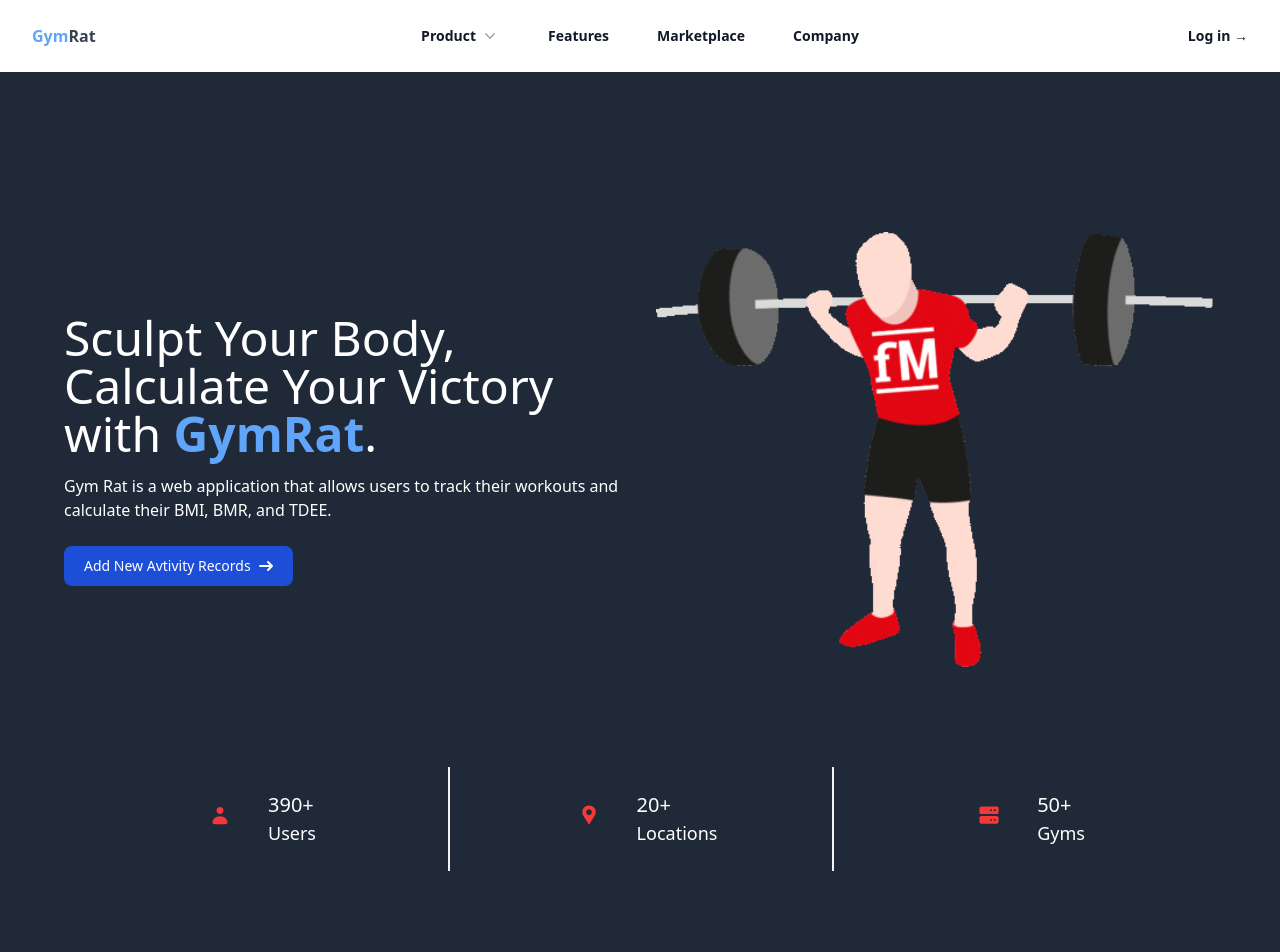
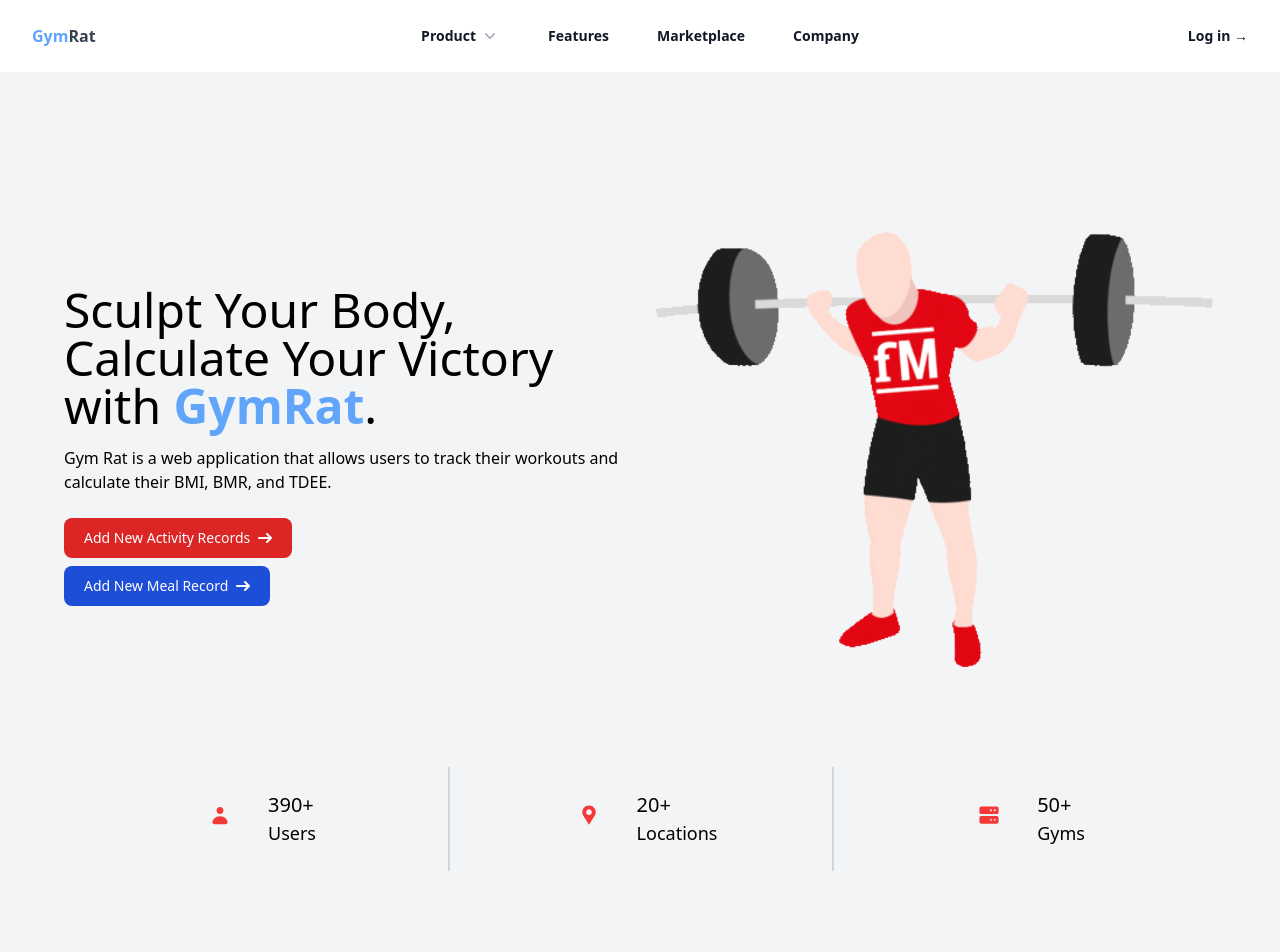
Before and after one commit to lcy-lin/gymrat-frontend, a Next.js app: page / in a window 1280 px wide. Shown: the top 952 px of the page. Built offline with nearby package versions, Linux system fonts and the light colour scheme.

Commit message:
feat(home): theme in homepage

```diff
--- a/components/home/Features.js
+++ b/components/home/Features.js
@@ -33,14 +33,14 @@ const Feature = () => {
         <ScrollAnimationWrapper>
 
         <motion.div className="flex flex-col items-end justify-center ml-auto w-full lg:w-9/12" variants={scrollAnimation}>
-          <h3 className="text-3xl lg:text-4xl font-medium leading-relaxed text-black-600 dark: text-white">
+          <h3 className="text-3xl lg:text-4xl font-medium leading-relaxed text-black-600 dark:text-white">
             We Provide Many Features You Can Use
           </h3>
-          <p className="my-2 text-black-500 dark: text-white">
+          <p className="my-2 text-black-500 dark:text-white">
             You can explore the features that we provide with fun and have their
             own functions each feature.
           </p>
-          <ul className="text-black-500 self-start list-inside ml-8 dark: text-white">
+          <ul className="text-black-500 self-start list-inside ml-8 dark:text-white">
             {features.map((feature, index) => (
               <motion.li
                 className="relative circle-check custom-list"
--- a/components/home/Hero.js
+++ b/components/home/Hero.js
@@ -36,14 +36,15 @@ const Hero = ({
             className="grid grid-flow-row sm:grid-flow-col grid-rows-2 md:grid-rows-1 sm:grid-cols-2 gap-8 py-6 sm:py-16"
             variants={scrollAnimation}>
             <div className=" flex flex-col justify-center items-start row-start-2 sm:row-start-1">
-              <h1 className="text-3xl lg:text-4xl xl:text-5xl font-medium text-black-600 leading-normal dark: text-white">
+              <h1 className="text-3xl lg:text-4xl xl:text-5xl font-medium text-black-600 leading-normal dark:text-white">
                 Sculpt Your Body, Calculate Your Victory with <strong className="text-blue-400">GymRat</strong>.
               </h1>
-              <p className="text-black-500 mt-4 mb-6 dark: text-white">
+              <p className="text-black-500 mt-4 mb-6 dark:text-white">
                 Gym Rat is a web application that allows users to track their
                 workouts and calculate their BMI, BMR, and TDEE.
               </p>
-              <ButtonPrimary>Add New Avtivity Records</ButtonPrimary>
+              <ButtonPrimary color="red">Add New Activity Records</ButtonPrimary>
+              <ButtonPrimary color="blue">Add New Meal Record</ButtonPrimary>
             </div>
             <div className="flex w-full">
               <motion.div className="h-full w-full" variants={scrollAnimation}>
@@ -60,7 +61,7 @@ const Hero = ({
       </ScrollAnimationWrapper>
       <div className="relative w-full flex">
         <ScrollAnimationWrapper
-          className="rounded-lg w-full grid grid-flow-row sm:grid-flow-row grid-cols-1 sm:grid-cols-3 py-9 divide-y-2 sm:divide-y-0 sm:divide-x-2 divide-gray-100 bg-white-500 z-10">
+          className="rounded-lg w-full grid grid-flow-row sm:grid-flow-row grid-cols-1 sm:grid-cols-3 py-9 divide-y-2 sm:divide-y-0 sm:divide-x-2 divide-gray-300 bg-white-500 z-10">
           {listUser.map((listUsers, index) => (
             <motion.div
               className="flex items-center justify-start sm:justify-center py-4 sm:py-6 w-8/12 px-4 sm:w-auto mx-auto sm:mx-0"
@@ -73,10 +74,10 @@ const Hero = ({
                   <Image src={listUsers.icon} className="h-6 w-6" alt={listUsers.name} height={20} width={20}/>
                 </div>
                 <div className="flex flex-col">
-                  <p className="text-xl text-black-600 font-bold: dark: text-white">
+                  <p className="text-xl text-black-600 font-bold: dark:text-white">
                     {listUsers.number}+
                   </p>
-                  <p className="text-lg text-black-500 dark: text-white">{listUsers.name}</p>
+                  <p className="text-lg text-black-500 dark:text-white">{listUsers.name}</p>
                 </div>
               </div>
             </motion.div>
--- a/components/misc/ButtonPrimary.js
+++ b/components/misc/ButtonPrimary.js
@@ -1,8 +1,10 @@
 import React from "react";
 
-const ButtonPrimary = ({ children, addClass }) => {
+const ButtonPrimary = ({ children, color = 'blue', addClass }) => {
+  const buttonColor = color === 'red' ? 'bg-red-600 hover:bg-red-700 focus:ring-red-300 dark:bg-red-600 dark:hover:bg-red-700 dark:focus:ring-red-800' : 'bg-blue-700 hover:bg-blue-800 focus:ring-blue-300 dark:bg-blue-600 dark:hover:bg-blue-700 dark:focus:ring-blue-800';
+
   return (
-    <button type="button" className="text-white bg-blue-700 hover:bg-blue-800 focus:ring-4 focus:outline-none focus:ring-blue-300 font-medium rounded-lg text-sm px-5 py-2.5 text-center inline-flex items-center dark:bg-blue-600 dark:hover:bg-blue-700 dark:focus:ring-blue-800">
+    <button type="button" className={`text-white ${buttonColor} focus:outline-none focus:ring-4 font-medium rounded-lg text-sm px-5 py-2.5 text-center inline-flex items-center mb-2`}>
       {children}
       <svg className="rtl:rotate-180 w-3.5 h-3.5 ms-2" aria-hidden="true" xmlns="http://www.w3.org/2000/svg" fill="none" viewBox="0 0 14 10">
         <path stroke="currentColor" strokeLinecap="round" strokeLinejoin="round" strokeWidth="2" d="M1 5h12m0 0L9 1m4 4L9 9"/>
--- a/pages/index.js
+++ b/pages/index.js
@@ -11,7 +11,7 @@ export default function Home() {
   return (
     <div className="flex flex-col min-h-screen">
       <NavBar className="mb-auto" />
-      <div className="flex-grow pb-10 dark: bg-gray-800" >
+      <div className="flex-grow pb-10 bg-gray-100 dark:bg-gray-800" >
         <Hero />
         <Feature />
         <Pricing />
```
